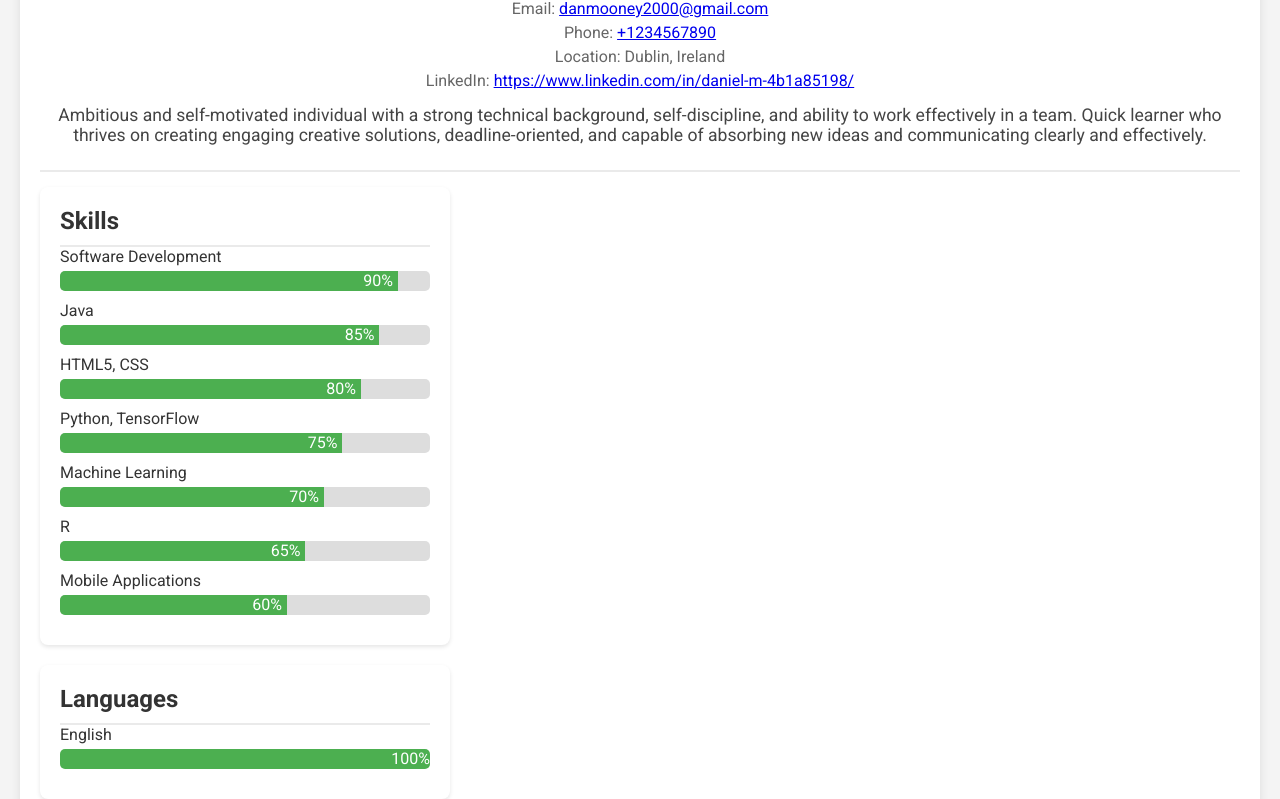
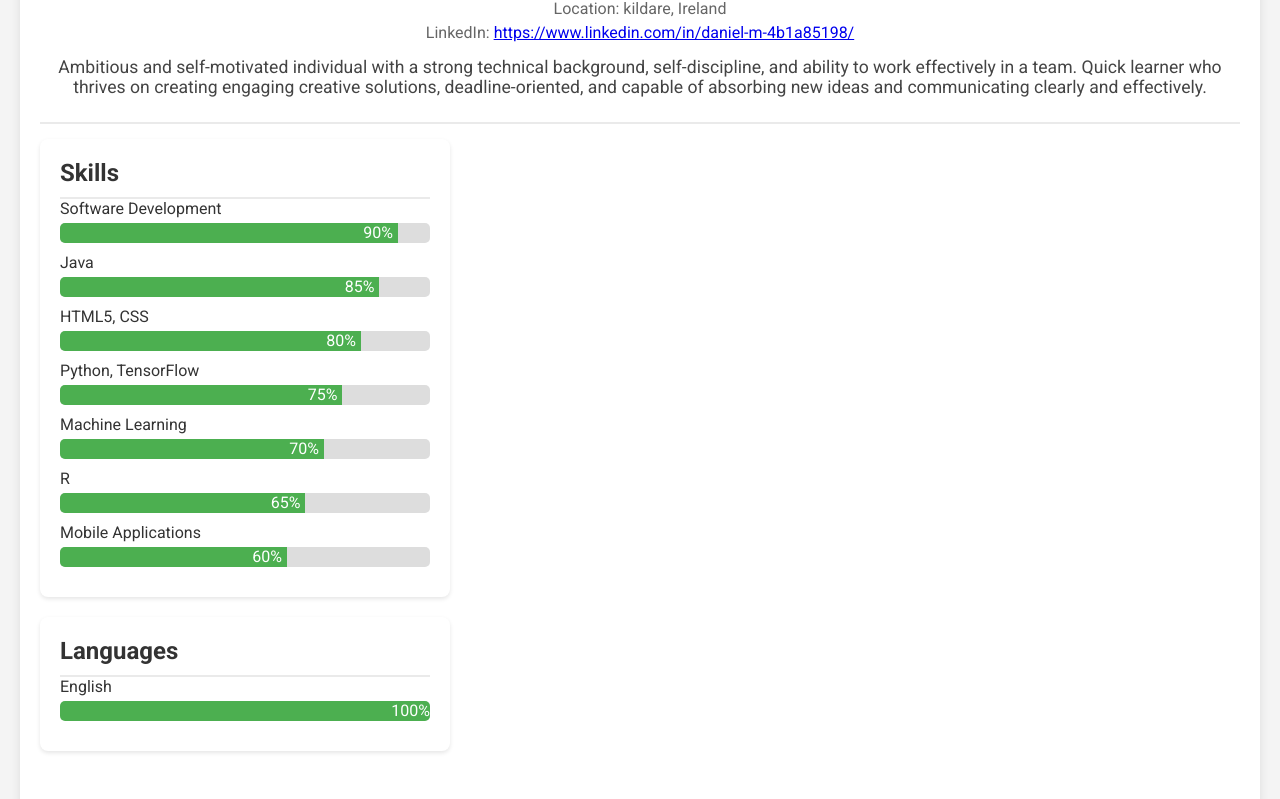
Before and after one commit to DannyMooney/DanielMooney.github.io, a plain HTML site: page index.html in a window 1280 px wide. Shown: the part 138-937 px from the top of the page. Drawn offline with Linux system fonts and the light colour scheme.

Commit message:
small update

```diff
--- a/index.html
+++ b/index.html
@@ -23,9 +23,7 @@
         <div class="profile-section">
             <div class="profile-info">
                 <h1>Daniel Mooney</h1>
-                <p>Email: <a href="mailto:danmooney2000@gmail.com">danmooney2000@gmail.com</a></p>
-                <p>Phone: <a href="tel:+1234567890">+1234567890</a></p>
-                <p>Location: Dublin, Ireland</p>
+                <p>Location: kildare, Ireland</p>
                 <p>LinkedIn: <a href="https://www.linkedin.com/in/daniel-m-4b1a85198/">https://www.linkedin.com/in/daniel-m-4b1a85198/</a></p>
                 <p class="profile-summary">Ambitious and self-motivated individual with a strong technical background, self-discipline, and ability to work effectively in a team. Quick learner who thrives on creating engaging creative solutions, deadline-oriented, and capable of absorbing new ideas and communicating clearly and effectively.</p>
             </div>
```
